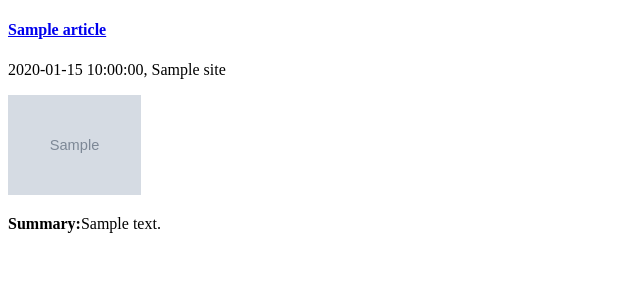
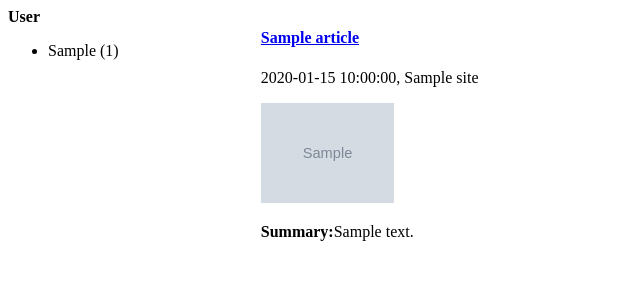
Before and after one commit to MikolajSoska/NewsOrganizer, a Flask app: page /news in a window 1280 px wide. Shown: the top 300 px of the page, without its empty margins (0-640 px from the left). Run offline with Flask 2, Linux system fonts and the light colour scheme; tables that the repository leaves empty hold one stand-in row (values such as "Sample post"); grey boxes marked "Sample" are stand-in pictures.

Commit message:
Added tag counts to news template.

```diff
--- a/web_app/controller.py
+++ b/web_app/controller.py
@@ -12,7 +12,8 @@ word_tokenizer = get_tokenizer('spacy', language='en_core_web_sm')
 
 @app.route('/news', methods=['GET'])
 def get_articles():
-    return flask.render_template('news.html', articles=articles)
+    tags_count = connector.get_article_tags_count()
+    return flask.render_template('news.html', articles=articles, tags_count=tags_count)
 
 
 @app.route('/article/<article_index>', methods=['GET'])
--- a/web_app/templates/news.html
+++ b/web_app/templates/news.html
@@ -4,8 +4,32 @@
     <meta charset="UTF-8">
     <title>NewsOrganizer</title>
 </head>
+<style>
+    .content {
+        display: flex;
+    }
+
+    .articles {
+        flex: 80%;
+    }
+
+    .tags {
+        flex: 20%;
+    }
+</style>
 <body>
-<div>
+<div class="content">
+    <div class="tags">
+        {% for tag, counter in tags_count.items() %}
+        <strong>{{ tag }}</strong>
+        <ul>
+            {% for token, count in counter.most_common() %}
+            <li>{{ token }} ({{ count }})</li>
+            {% endfor %}
+        </ul>
+        {% endfor %}
+    </div>
+    <div class="articles">
         {% for article in articles %}
         <a href=http://localhost:5001/article/{{ loop.index }}><h4>{{ article.title }}</h4></a>
         <p>{{ article.article_date }}, {{ article.news_site.name }}</p>
@@ -15,6 +39,6 @@
         </div>
         {% endfor %}
     </div>
-
+</div>
 </body>
 </html>
```
Lines whose indentation alone changed are shown as unchanged.
